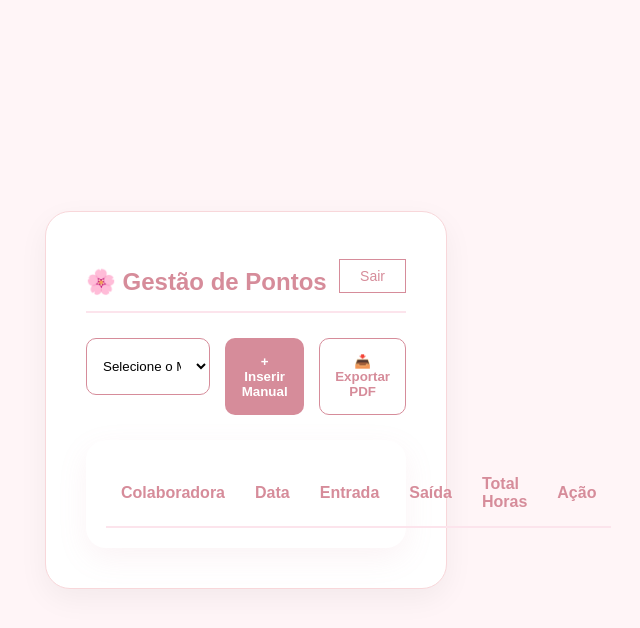
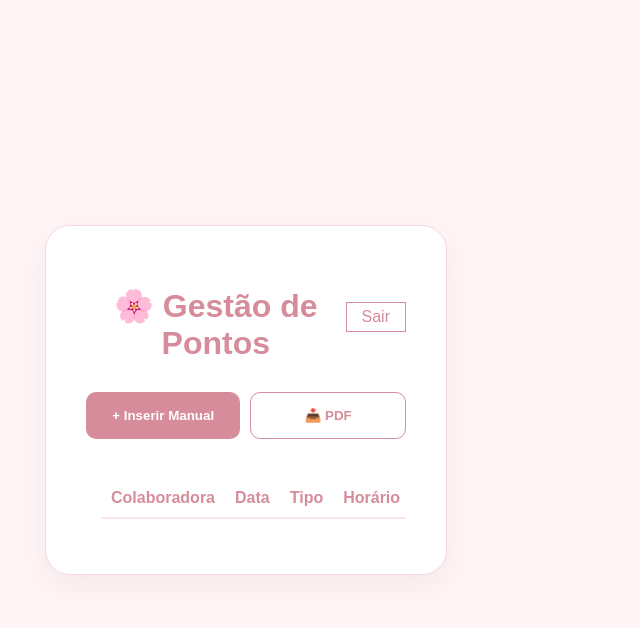
Before and after one commit to LucasBiazoto/Ponto, a Flask app: page /gestao in a window 1280 px wide. Shown: the top 628 px of the page, without its empty margins (394-1034 px from the left). Run offline with Flask 3, Linux system fonts and the light colour scheme; the visitor is signed in with stand-in values (Sample User, id 1); lists and menus that the app fills with data are empty.

Commit message:
3 arquivos

```diff
--- a/app.py
+++ b/app.py
@@ -7,8 +7,6 @@ app.secret_key = 'clinica_thamiris_secret'
 
 ADMIN_PASSWORD = "8340"
 fuso_horario = pytz.timezone('America/Sao_Paulo')
-
-# Lista de registros (em um projeto real usaríamos banco de dados)
 registros_ponto = []
 
 @app.route('/')
@@ -20,19 +18,11 @@ def bater_ponto():
     nome = request.form.get('colaboradora')
     tipo = request.form.get('tipo')
     agora = datetime.now(fuso_horario)
-
     registros_ponto.append({
-        'nome': nome,
-        'tipo': tipo,
-        'data': agora.strftime('%d/%m/%Y'),
-        'hora': agora.strftime('%H:%M:%S')
+        'nome': nome, 'tipo': tipo,
+        'data': agora.strftime('%d/%m/%Y'), 'hora': agora.strftime('%H:%M:%S')
     })
-
-    if tipo == 'Entrada':
-        flash(f"Bom trabalho meu bem! 🌸 Ponto de {tipo} batido às {agora.strftime('%H:%M:%S')}")
-    else:
-        flash(f"Bom descanso meu bem! 🌸 Ponto de {tipo} batido às {agora.strftime('%H:%M:%S')}")
-
+    flash(f"Bom {'trabalho' if tipo=='Entrada' else 'descanso'} meu bem! 🌸 Ponto de {tipo} batido.")
     return redirect(url_for('index'))
 
 @app.route('/login', methods=['GET', 'POST'])
@@ -44,10 +34,27 @@ def login():
         flash("Senha incorreta!")
     return render_template('login.html')
 
+@app.route('/inserir_manual', methods=['POST'])
+def inserir_manual():
+    if not session.get('admin_logado'): return redirect(url_for('login'))
+
+    nome = request.form.get('nome')
+    data = request.form.get('data')
+    hora = request.form.get('hora')
+    tipo = request.form.get('tipo')
+
+    # Converte data para formato brasileiro se necessário
+    data_formatada = datetime.strptime(data, '%Y-%m-%d').strftime('%d/%m/%Y')
+
+    registros_ponto.append({
+        'nome': nome, 'tipo': tipo, 'data': data_formatada, 'hora': hora
+    })
+    flash("Registro inserido manualmente com sucesso! ✨")
+    return redirect(url_for('gestao'))
+
 @app.route('/gestao')
 def gestao():
-    if not session.get('admin_logado'):
-        return redirect(url_for('login'))
+    if not session.get('admin_logado'): return redirect(url_for('login'))
     return render_template('gestao.html', registros=registros_ponto)
 
 @app.route('/logout')
--- a/templates/gestao.html
+++ b/templates/gestao.html
@@ -2,52 +2,72 @@
 <html lang="pt-br">
 <head>
     <meta charset="UTF-8">
-    <title>Painel Administrativo - Dra. Thamiris</title>
+    <title>Gestão - Dra. Thamiris</title>
     <link rel="stylesheet" href="{{ url_for('static', filename='style.css') }}">
+    <style>
+        .modal { display: none; position: fixed; z-index: 1; left: 0; top: 0; width: 100%; height: 100%; background: rgba(0,0,0,0.4); }
+        .modal-content { background: white; margin: 10% auto; padding: 20px; border-radius: 20px; width: 90%; max-width: 400px; }
+        input, select { width: 100%; padding: 10px; margin: 10px 0; border-radius: 8px; border: 1px solid #ddd; }
+    </style>
 </head>
 <body style="background-color: #fff5f7;">
-    <div class="container" style="max-width: 1100px;">
-        <header style="display: flex; justify-content: space-between; align-items: center; border-bottom: 2px solid #fce4ec; padding-bottom: 10px;">
-            <h1 style="font-size: 24px;">🌸 Gestão de Pontos</h1>
-            <a href="/logout" class="btn-saida" style="width: auto; padding: 8px 20px; text-decoration: none; font-size: 14px;">Sair</a>
+    <div class="container" style="max-width: 1000px;">
+        <header style="display: flex; justify-content: space-between; align-items: center;">
+            <h1>🌸 Gestão de Pontos</h1>
+            <a href="/logout" class="btn-saida" style="width: auto; padding: 5px 15px; text-decoration: none;">Sair</a>
         </header>
 
-        <div style="display: flex; gap: 15px; margin: 25px 0;">
-            <select style="flex: 2; padding: 12px; border-radius: 10px; border: 1px solid #d68c9a; background: white;">
-                <option>Selecione o Mês (Janeiro a Dezembro)</option>
-                <option>Janeiro</option>
-                <option>Fevereiro</option>
-            </select>
-            <button class="btn-entrada" style="flex: 1; margin: 0; background-color: #d68c9a;">+ Inserir Manual</button>
-            <button class="btn-saida" style="flex: 1; margin: 0; border-color: #d68c9a; color: #d68c9a;">📥 Exportar PDF</button>
+        {% with messages = get_flashed_messages() %}
+            {% if messages %}{% for m in messages %}<p style="color: #d68c9a;">{{ m }}</p>{% endfor %}{% endif %}
+        {% endwith %}
+
+        <div style="display: flex; gap: 10px; margin: 20px 0;">
+            <button onclick="document.getElementById('id01').style.display='block'" class="btn-entrada" style="background:#d68c9a;">+ Inserir Manual</button>
+            <button class="btn-saida" onclick="window.print()" style="border-color:#d68c9a; color:#d68c9a;">📥 PDF</button>
         </div>
 
-        <div style="background: white; border-radius: 20px; padding: 20px; box-shadow: 0 10px 30px rgba(214, 140, 154, 0.1);">
-            <table style="width: 100%; border-collapse: collapse; text-align: left;">
+        <div style="background: white; border-radius: 15px; padding: 15px; overflow-x: auto;">
+            <table style="width: 100%; text-align: left; border-collapse: collapse;">
                 <thead>
                     <tr style="color: #d68c9a; border-bottom: 2px solid #fce4ec;">
-                        <th style="padding: 15px;">Colaboradora</th>
-                        <th style="padding: 15px;">Data</th>
-                        <th style="padding: 15px;">Entrada</th>
-                        <th style="padding: 15px;">Saída</th>
-                        <th style="padding: 15px;">Total Horas</th>
-                        <th style="padding: 15px;">Ação</th>
+                        <th style="padding: 10px;">Colaboradora</th>
+                        <th style="padding: 10px;">Data</th>
+                        <th style="padding: 10px;">Tipo</th>
+                        <th style="padding: 10px;">Horário</th>
                     </tr>
                 </thead>
                 <tbody>
-                    {% for registro in registros %}
-                    <tr style="border-bottom: 1px solid #fff5f7;">
-                        <td style="padding: 15px; font-weight: bold; color: #555;">{{ registro.nome }}</td>
-                        <td style="padding: 15px;">{{ registro.data }}</td>
-                        <td style="padding: 15px; color: #2ecc71;">{{ registro.hora if registro.tipo == 'Entrada' else '-' }}</td>
-                        <td style="padding: 15px; color: #e74c3c;">{{ registro.hora if registro.tipo == 'Saída' else '-' }}</td>
-                        <td style="padding: 15px;"><span style="background: #fce4ec; padding: 5px 10px; border-radius: 5px; font-size: 12px;">Base 6h</span></td>
-                        <td style="padding: 15px;"><button style="background: none; border: none; cursor: pointer;">✏️</button></td>
+                    {% for r in registros %}
+                    <tr style="border-bottom: 1px solid #fce4ec;">
+                        <td style="padding: 10px;">{{ r.nome }}</td>
+                        <td style="padding: 10px;">{{ r.data }}</td>
+                        <td style="padding: 10px;">{{ r.tipo }}</td>
+                        <td style="padding: 10px;">{{ r.hora }}</td>
                     </tr>
                     {% endfor %}
                 </tbody>
             </table>
         </div>
     </div>
+
+    <div id="id01" class="modal">
+        <div class="modal-content">
+            <h3 style="color: #d68c9a;">🌸 Novo Registro</h3>
+            <form action="/inserir_manual" method="POST">
+                <select name="nome" required>
+                    <option value="Esther Julia">Esther Julia</option>
+                    <option value="Dra Thamiris Araujo">Dra. Thamiris Araujo</option>
+                </select>
+                <input type="date" name="data" required>
+                <input type="time" name="hora" required>
+                <select name="tipo">
+                    <option value="Entrada">Entrada</option>
+                    <option value="Saída">Saída</option>
+                </select>
+                <button type="submit" class="btn-entrada">Salvar Registro</button>
+                <button type="button" onclick="document.getElementById('id01').style.display='none'" class="btn-saida">Cancelar</button>
+            </form>
+        </div>
+    </div>
 </body>
 </html>
```
Also changed, not shown: templates/login.html (+4 -8 lines).
